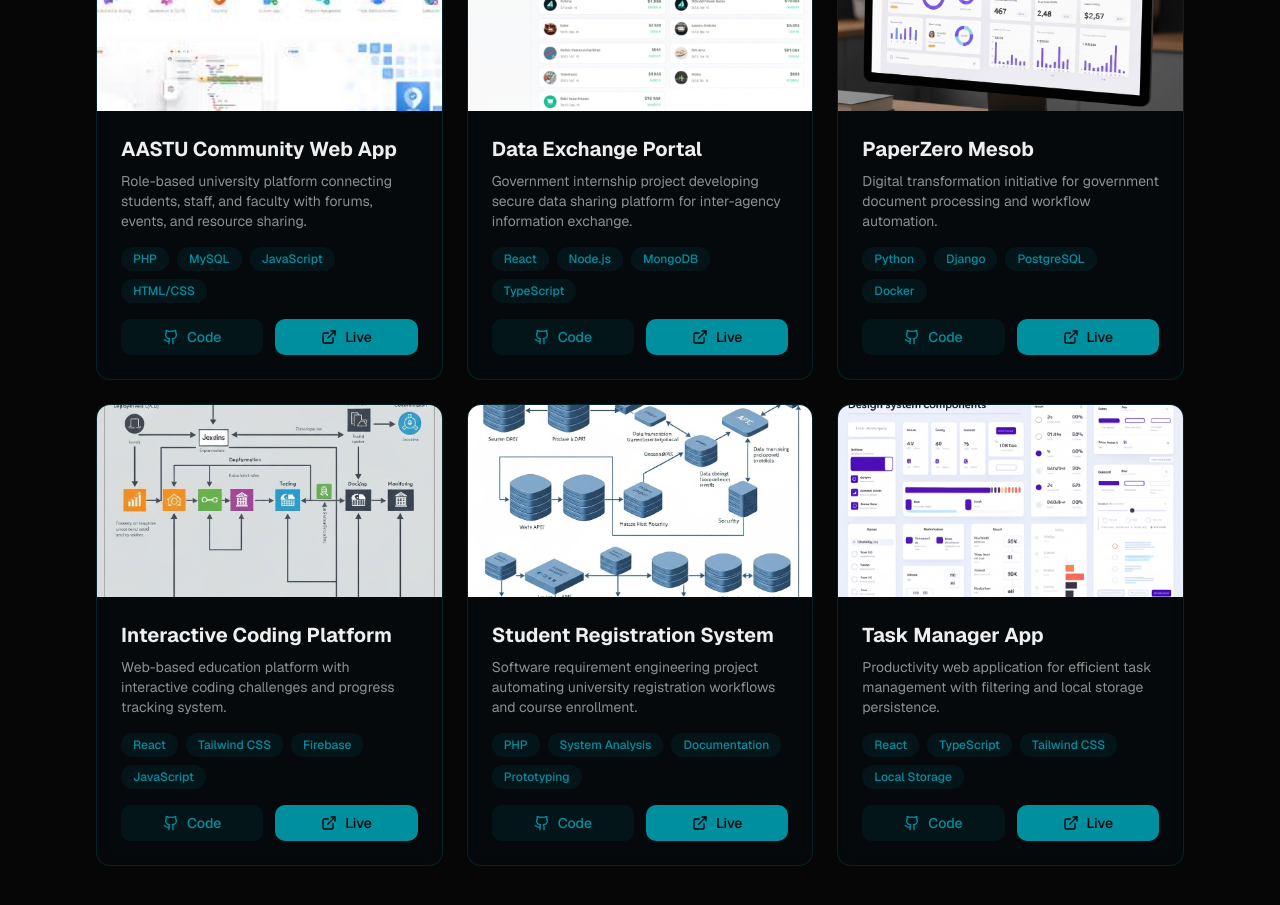
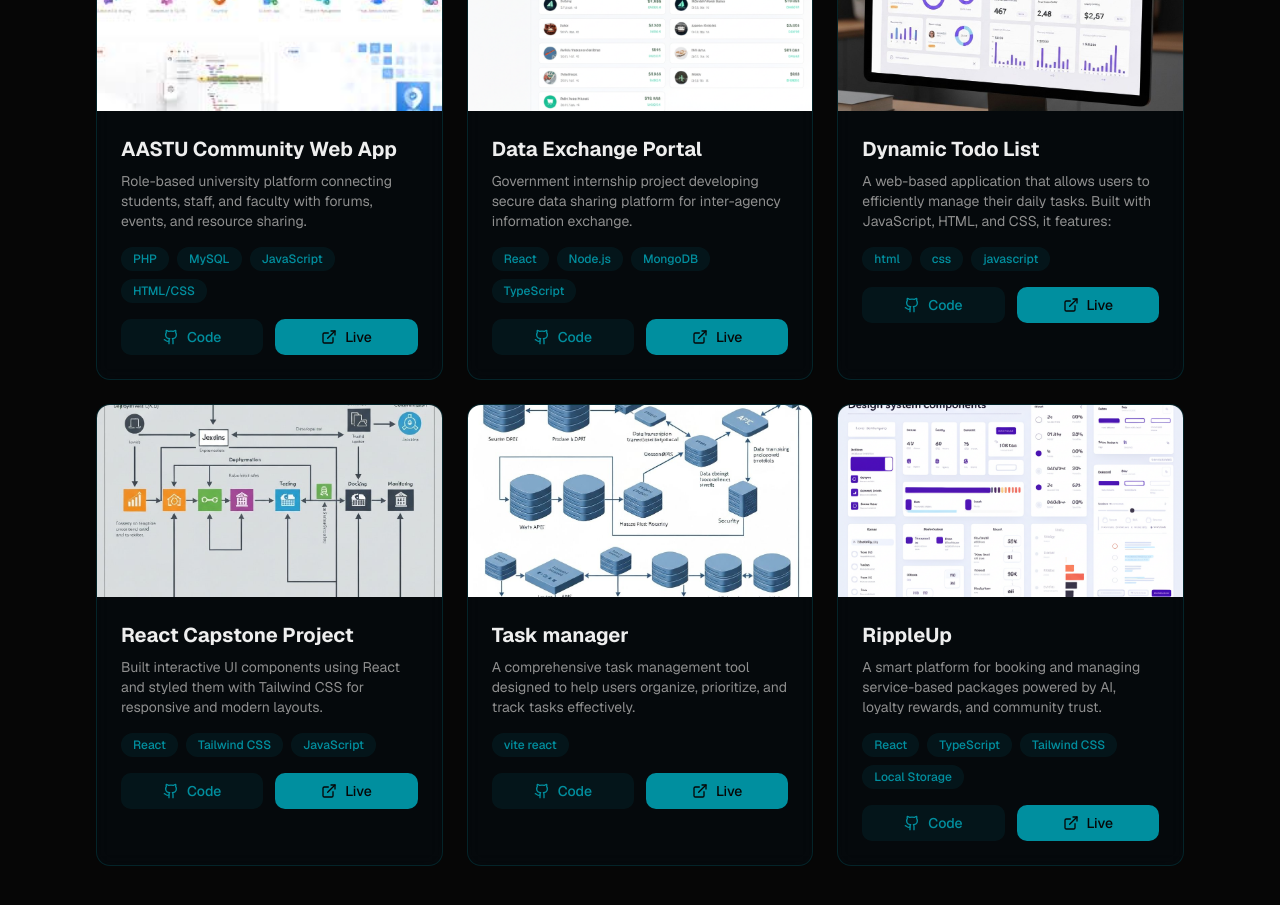
Before and after one commit to EkramTofik/Portfolio, a Next.js app: page / in a window 1280 px wide. Shown: the part 3260-4165 px from the top of the page. Built offline with nearby package versions, Linux system fonts and the light colour scheme.

Commit message:
Update project details and live links in projects.tsx

```diff
--- a/components/projects.tsx
+++ b/components/projects.tsx
@@ -13,7 +13,7 @@ export default function Projects() {
       tags: ["PHP", "MySQL", "JavaScript", "HTML/CSS"],
       image: "/image.png",
       codeLink: "https://github.com/EkramTofik",
-      liveLink: "#"
+      liveLink: "https://community-web-app-2.vercel.app/"
     },
     {
       title: "Data Exchange Portal",
@@ -21,39 +21,39 @@ export default function Projects() {
       tags: ["React", "Node.js", "MongoDB", "TypeScript"],
       image: "/modern-ecommerce-dashboard.png",
       codeLink: "https://github.com/EkramTofik",
-      liveLink: "#"
+      liveLink: "https://dataexchangeportal-b6fb.vercel.app/"
     },
     {
-      title: "PaperZero Mesob",
-      description: "Digital transformation initiative for government document processing and workflow automation.",
-      tags: ["Python", "Django", "PostgreSQL", "Docker"],
+      title: "Dynamic Todo List",
+      description: "A web-based application that allows users to efficiently manage their daily tasks. Built with JavaScript, HTML, and CSS, it features:",
+      tags: ["html","css","javascript"],
       image: "/modern-ecommerce-dashboard.jpg",
       codeLink: "https://github.com/EkramTofik",
-      liveLink: "#"
+      liveLink: "https://dynamic-to-do-list-js-one.vercel.app/"
     },
     {
-      title: "Interactive Coding Platform",
-      description: "Web-based education platform with interactive coding challenges and progress tracking system.",
-      tags: ["React", "Tailwind CSS", "Firebase", "JavaScript"],
+      title: "React Capstone Project",
+      description: "Built interactive UI components using React and styled them with Tailwind CSS for responsive and modern layouts.",
+      tags: ["React", "Tailwind CSS", "JavaScript"],
       image: "/devops-pipeline-diagram.jpg",
       codeLink: "https://github.com/EkramTofik",
-      liveLink: "#"
+      liveLink: "https://react-capstone-project-beta.vercel.app/"
     },
     {
-      title: "Student Registration System",
-      description: "Software requirement engineering project automating university registration workflows and course enrollment.",
-      tags: ["PHP", "System Analysis", "Documentation", "Prototyping"],
+      title: "Task manager",
+      description: "A comprehensive task management tool designed to help users organize, prioritize, and track tasks effectively.",
+      tags: ["vite react"],
       image: "/backend-architecture-diagram.jpg",
       codeLink: "https://github.com/EkramTofik",
-      liveLink: "#"
+      liveLink: "https://task-manager-gamma-sand-75.vercel.app/"
     },
     {
-      title: "Task Manager App",
-      description: "Productivity web application for efficient task management with filtering and local storage persistence.",
+      title: " RippleUp",
+      description: "A smart platform for booking and managing service-based packages powered by AI, loyalty rewards, and community trust.",
       tags: ["React", "TypeScript", "Tailwind CSS", "Local Storage"],
       image: "/design-system-components.png",
       codeLink: "https://github.com/EkramTofik",
-      liveLink: "#"
+      liveLink: "https://rippleup.netlify.app/"
     },
   ]
 
```
